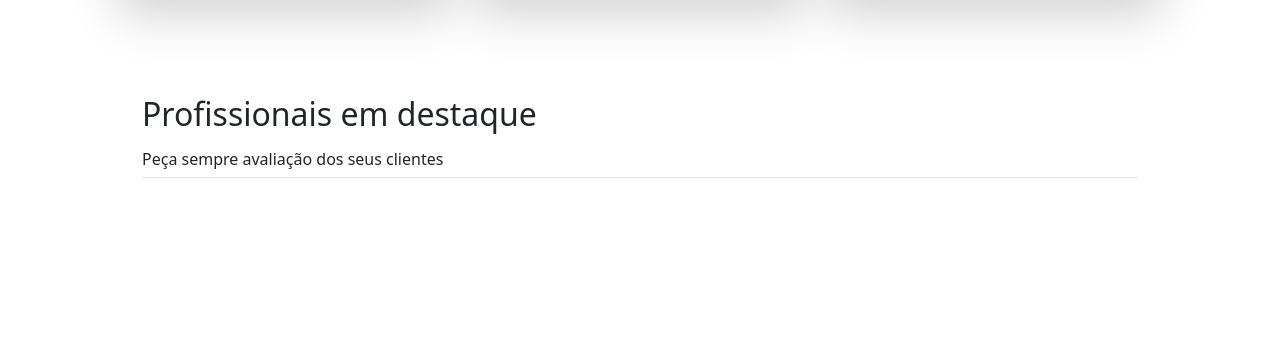
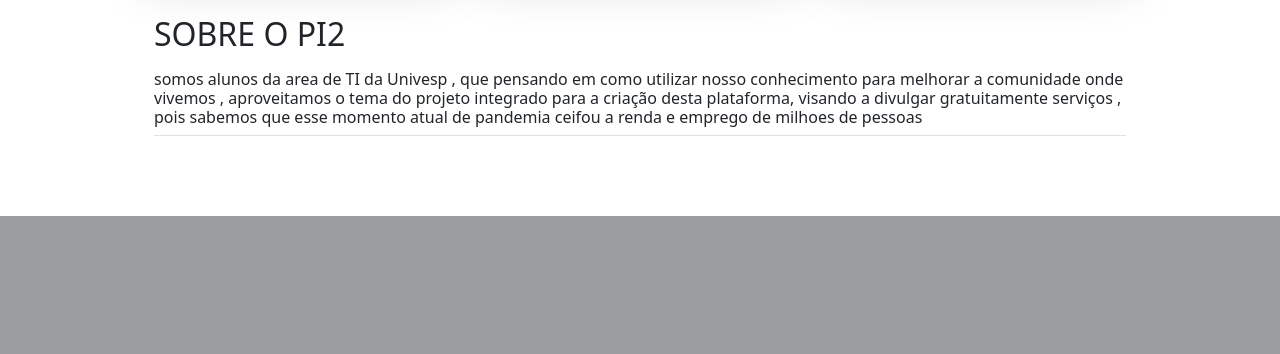
Before and after one commit to gvpeloi/PI-2, a Django app: template core/templates/index.html in a window 1280 px wide. Shown: the part 2126-2480 px from the top of the page. After the commit the page ends 2342 px from the top, so only its background shows below. Run offline with Django 3.2, Linux system fonts and the light colour scheme; the template is opened without the code that fills it, so the values that code supplies are empty; some libraries are stand-ins or nearby versions.

Commit message:
index pronto

```diff
--- a/core/templates/base.html
+++ b/core/templates/base.html
@@ -23,9 +23,6 @@
         </li>
         <li class="nav-item">
           <a class="nav-link" href="{% url 'profissionais'%}">Profissionais</a>
-        </li>
-        <li class="nav-item">
-          <a class="nav-link" href="{% url 'base'%}">Sobre</a>
         </li>
         <li class="nav-item">
           <a class="nav-link" href="{% url 'cadastro'%}">Cadastro</a>
--- a/core/templates/index.html
+++ b/core/templates/index.html
@@ -1,20 +1,20 @@
 {% extends 'base.html' %}
+{% load static %}
 {% block content %}
 <body>
 <!-------Profissionais--->
 
 <br>
 <h2 class="pb-2 text-center ">Qual serviço especializado você procura?</h2>
-  <h6 class="pb-2 text-center ">Ache o profissional que você precisa aqui, encanador, eletrecista, carpinteiro...</h6>
+  <h6 class="pb-2 text-center ">Ache o profissional que você precisa aqui</h6>
 
 <section class="container">
   <div class="container">
       <nav class="navbar navbar-light" style="background-color: #e3f2fd; ">
         <div class="container-fluid ">
-          <form class="d-flex" name="searchform" method="post" action="results.php"  >
+          <form class="d-flex" name="searchform" method="get" action=""  >
             <input class="form-control me-2" type="text" name="buscar"
-            placeholder="Pesquise por serviço" aria-label="Search">
-            <!---<input type="text"class="form-control me-2" placeholder=" CEP" aria-label="Zip">--->
+            placeholder="ainda em construção" aria-label="Search">
             <button class="btn btn-outline-primary" type="submit">Buscar</button>
           </form>
         </div>
@@ -23,8 +23,8 @@
 </section>
 
 <!-----------explicação cadastro----------->
-<div class="container px-4 py-5" id="custom-cards">
-  <h2 class="pb-2 text-center ">3 Passos para divulgar o seu serviço</h2>
+<div class="container px-5 py-6" id="custom-cards">
+  <h2 class="pb-2 text-center ">2 Passos para divulgar o seu serviço</h2>
 
 <section class="container">
     <div class="row">
@@ -41,19 +41,12 @@
     <!-------------->
   <div class="card">
       <br>
-  <img src="./img/cadastro.png" height="100" width="100" style="display: block; margin: 0 auto;"  />
+  <img src="{%static 'img/cadastro.png'%}" height="100" width="100" style="display: block; margin: 0 auto;"  />
     <div class="card-body">
       <h5 class="card-title">2º Passo: cadastre o seu serviço</h5>
       <p class="card-text">Mantenha sempre atualizada sua conta para que seus clientes possam te encontrar.</p>
       <!-------------->
-    </div>
-  </div>
-  <div class="card">
-      <br>
- <img src="./img/conta.png" height="100" width="100" style="display: block; margin: 0 auto;"  />
-    <div class="card-body">
-      <h5 class="card-title">3º Passo: Crie sua conta</h5>
-      <p class="card-text">Faça bons negócios e fidelize seus clientes.</p>
+
 
     </div>
   </div>
@@ -98,10 +91,12 @@
 
   </div>
 
-<!-------profissionais em destaque--------->
-<div class="container px-4 py-5" id="custom-cards">
-  <h2 class="pb-2 ">Profissionais em destaque</h2>
-  <h6 class="pb-2 border-bottom">Peça sempre avaliação dos seus clientes</h6>
+<!-------sobre o site--------->
+<div class="container px-6 py-7" id="custom-cards">
+  <h2 class="pb-2 ">SOBRE O PI2</h2>
+  <h6 class="pb-2 border-bottom">somos alunos da area de TI da Univesp , que pensando em como utilizar nosso conhecimento para
+  melhorar a comunidade onde vivemos , aproveitamos o tema do projeto integrado para a criação desta plataforma, visando a divulgar gratuitamente
+  serviços , pois sabemos que esse momento atual de pandemia ceifou a renda e emprego de milhoes de pessoas</h6>
   <br>
 </div>
 
--- a/core/views.py
+++ b/core/views.py
@@ -22,6 +22,7 @@ def CadastroForm(request):
 
            form.save()
            messages.success(request, 'CADASTRADO COM SUCESSO')
+           form = ProfissionalForm()
         context = {'form': form}
         return render(request, 'cadastro.html', context)
 
```
Also changed, not shown: other parts of core/templates/index.html (+4 -4 lines).
